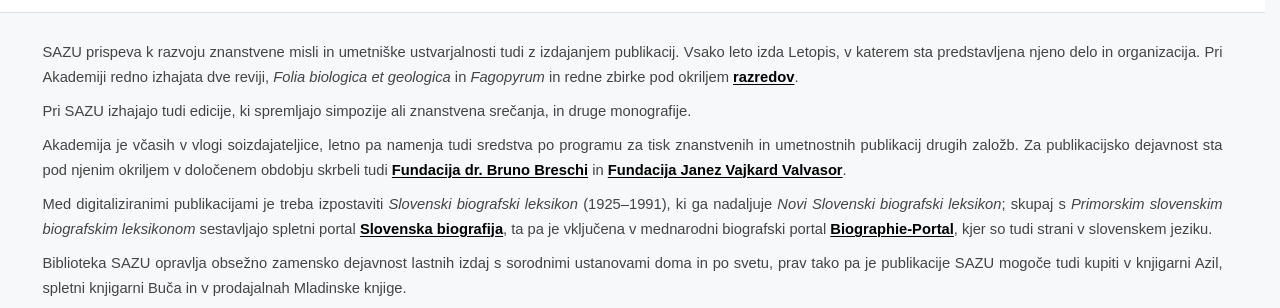
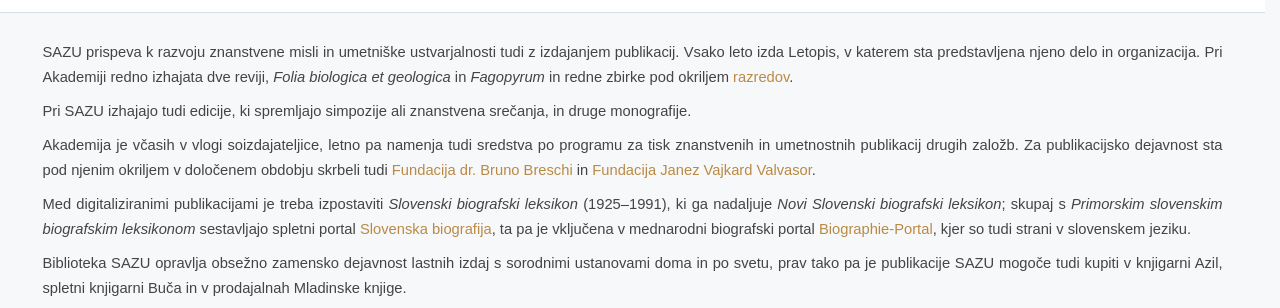
Before and after one commit to biblio-sazu/publikacije-sazu, a plain HTML site: page index.html in a window 1280 px wide. Shown: the part 174-482 px from the top of the page. Drawn offline with Linux system fonts and the light colour scheme.

Commit message:
Style update (intro text)

```diff
--- a/style.css
+++ b/style.css
@@ -239,18 +239,17 @@ INTRO TEXT
 }
 
 .intro-text a {
-    color: #000;
-
-    font-weight: 700;
-
-    text-decoration: underline;
-    text-decoration-thickness: 1px;
-    text-underline-offset: 2px;
-
+    color: var(--gold);
+
+    font-weight: 400;
+
+    text-decoration: none;
+
+    transition: color var(--transition);
 }
 
 .intro-text a:hover {
-    color: #a67c32;
+    color: var(--blue);
 }
 
 /* =========================================
```
